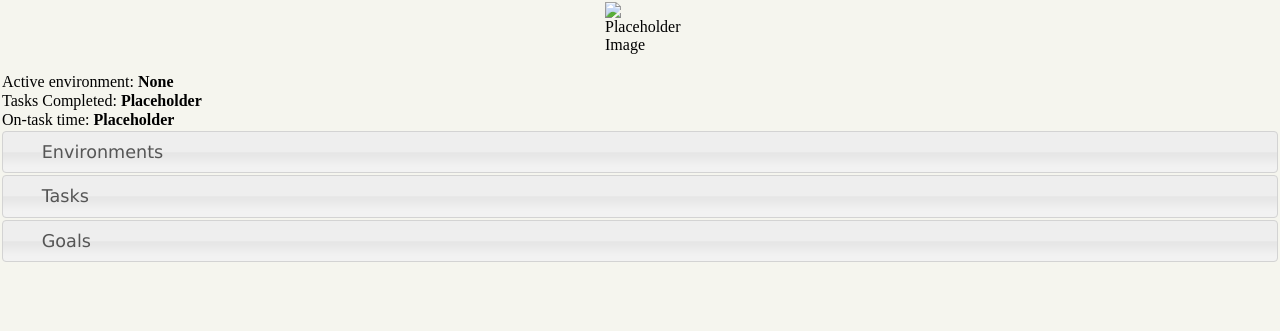
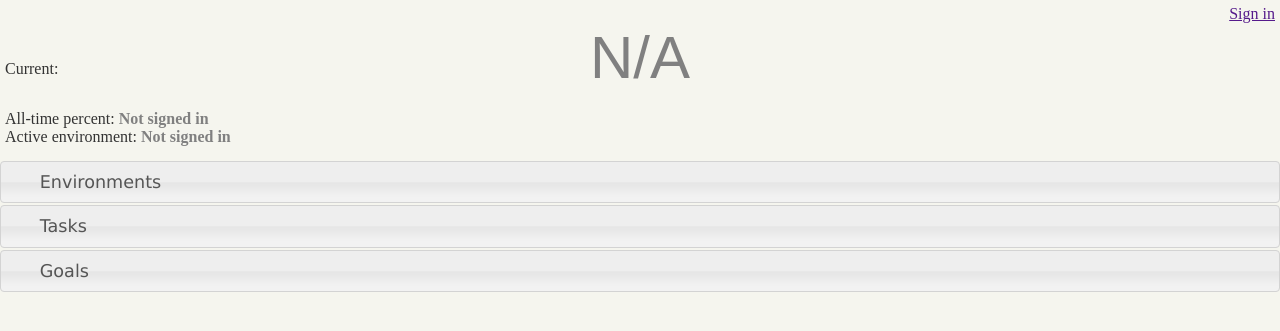
Before and after one commit to loganbentley/IT350, a PHP site: page /html/main.html in a window 1280 px wide. Shown: the top 331 px of the page. Run offline with PHP 8.4, Linux system fonts and the light colour scheme.

Commit message:
Improvements to interface and style, with id's and classes for selection.

```diff
--- a/taskbee-chrome/css/general.css
+++ b/taskbee-chrome/css/general.css
@@ -1,15 +1,23 @@
 /* TaskBee General Style */
 
+/******************************************************************************
+ * Page and "accordion" formatting
+ *****************************************************************************/
 body {
     min-width: 300px;
-    background: #f5f5ee; //eeeeee
+    background: #f5f5ee;
     color: #333333;
     padding: 0;
     margin: 0;
 }
 
 #page-content{
-    padding: 2px;
+    padding: 0; /* header and accordion sections will have it */
+}
+
+header {
+    padding: 5px;
+    margin-bottom: 10px;
 }
 
 h1 {
@@ -23,12 +31,13 @@ h1 {
 }
 
 header p {
-    margin-top: 1px;
-    margin-bottom: 1px;
+    margin-top: 0;
+    margin-bottom: 0;
 }
 
-#dash-environment, #dash-tasks, #dash-on-task {
-    font-weight: bold;
+#accordion{
+    padding-bottom: 1px; /* fixes slight display bug with bottom border of
+        final accordion-content*/
 }
 
     .ui-accordion-header{
@@ -42,5 +51,64 @@ header p {
     .ui-accordion-content{
         background: inherit;
         overflow-x: scroll;
-    border: none;
+        padding: 4px !important;
     }
+
+/******************************************************************************
+ * Dashboard header (user stats)
+ *****************************************************************************/
+
+#dash-usersignin {
+    display: block;
+    width: 100%;
+    text-align: right;
+}
+
+    .hidden {
+        display: none;
+    }
+
+#dash-session-percent {
+    display: block;
+    background: transparent;
+    font: 60px sans-serif;
+    text-align: center;
+    margin-bottom: 0;
+}
+    #dash-label-session-percent {
+        position: relative;
+        top: -2em;
+        margin: 0;
+    }
+
+    .session-percent-active{
+        color: #F07000;
+    }
+
+    .session-percent-inactive{
+        color: #808080;
+    }
+
+.dash-stat-active{
+    color: inherit;
+}
+
+.dash-stat-inactive{
+    color: #808080;
+}
+
+#dash-environment, #dash-on-task, #tasks-completed {
+    font-weight: bold;
+}
+
+/******************************************************************************
+ * Environments
+ *****************************************************************************/
+
+/******************************************************************************
+ * Tasks
+ *****************************************************************************/
+
+/******************************************************************************
+ * Goals
+ *****************************************************************************/
--- a/taskbee-chrome/html/main.html
+++ b/taskbee-chrome/html/main.html
@@ -11,11 +11,26 @@
     <body>
         <div id="page-content">
             <header>
-                <img src="" style="display: block; width: 70px; height: 70px; overflow: visible; margin-left: auto; margin-right: auto;" alt="Placeholder Image" />
+                <p id="dash-usersignin">
+                    <span id="dash-usersignin-signin"><a href="">Sign in</a></span>
+                    <span id="dash-usersignin-username" class="hidden">Signed in as
+                        <span id="username"></span>&nbsp;
+                        <a href="">Sign out</a>
+                    </span>
+                </p>
                 <h1 style="display:none">TaskBee</h1>
-                <p>Active environment: <span id="dash-environment">None</span></p>
-                <p>Tasks Completed: <span id="dash-tasks">Placeholder</span></p>
-                <p>On-task time: <span id="dash-on-task">Placeholder</span></p>
+                <p id="dash-session-percent" class="session-percent-inactive">N/A</p>
+                <p id="dash-label-session-percent">Current:</p>
+                <p>All-time percent:
+                    <span id="dash-on-task" class="dash-stat-inactive">
+                        Not signed in
+                    </span>
+                </p>
+                <p>Active environment:
+                    <span id="dash-environment" class="dash-stat-inactive">
+                        Not signed in
+                    </span>
+                </p>
             </header>
             <div id="accordion" class="ui-accordion">
                 <h2 class="ui-accordion-header">Environments</h2>
@@ -25,6 +40,7 @@
                     </div>
                 <h2 class="ui-accordion-header">Tasks</h2>
                     <div class="ui-accordion-content">
+                        <p>Tasks Completed: <span id="tasks-completed">Placeholder</span></p>
                         <p>Really, really, really, really, really, really wide test paragraph.
                         </p>
                     </div>
```
Lines whose indentation alone changed are shown as unchanged.
